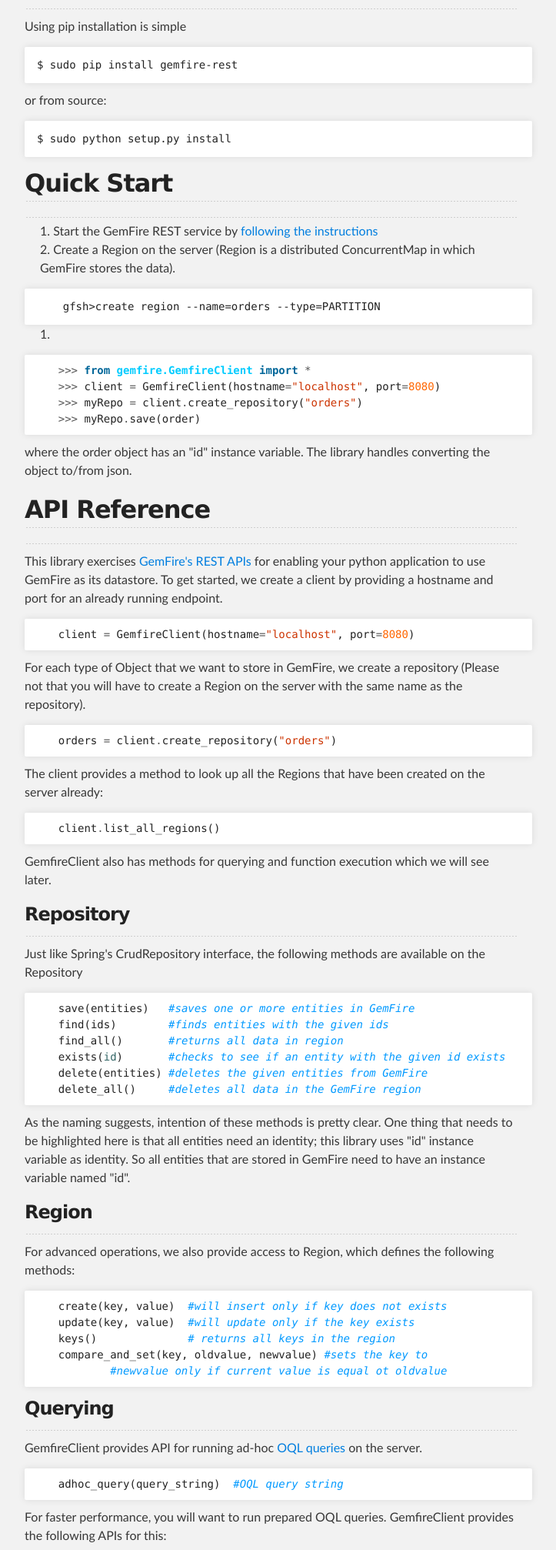
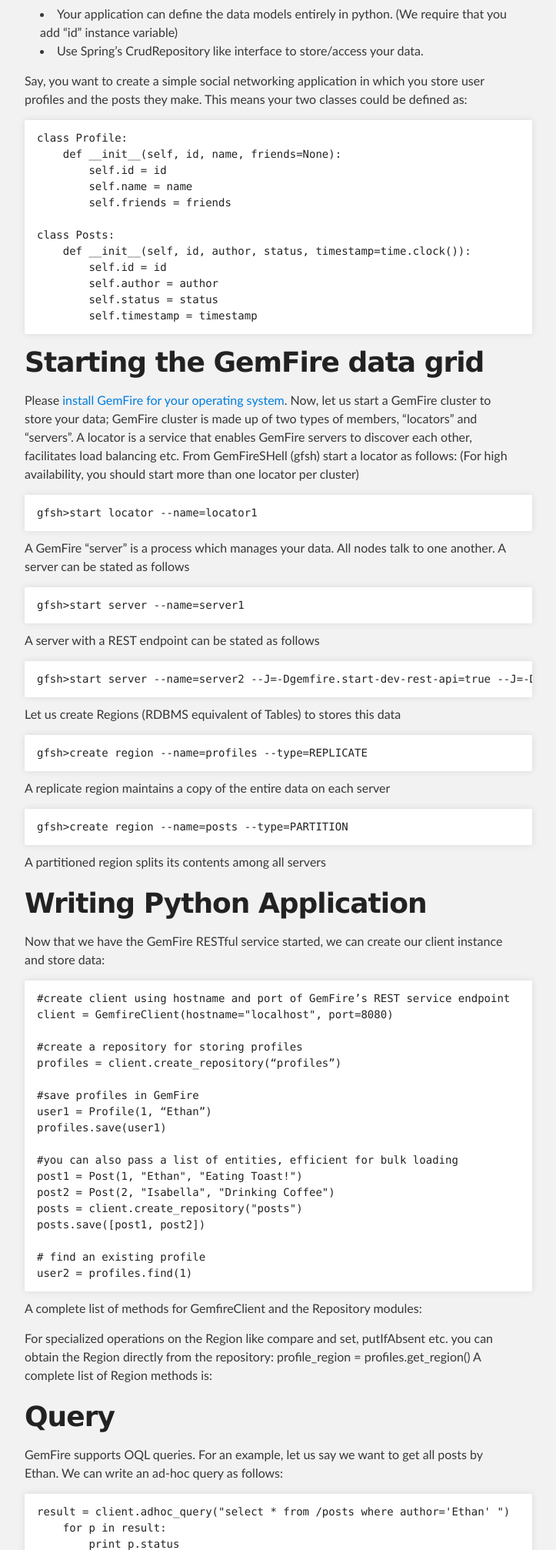
Before and after one commit to vmware-archive/py-gemfire-rest, a plain HTML site: page index.html in a window 1280 px wide. Shown: the part 492-2506 px from the top of the page at 77% size, without its empty margins (288-1011 px from the left). Drawn offline with Linux system fonts and the light colour scheme.

Commit message:
Create gh-pages branch via GitHub

```diff
--- a/index.html
+++ b/index.html
@@ -36,102 +36,125 @@
 
 <h1></h1>
 
-<p>This library enables your python applications to use GemFire as a datastore. (GemFire is a distributed key-value store. A short tutorial can be found at <a href="http://goo.gl/rF93fn">http://goo.gl/rF93fn</a>). This library exposes Spring's CrudRepository like methods in an effort to simplify GemFire's APIs while still giving access to advanced GemFire features (details below). </p>
+<p>For a quick getting started guide please see README for the project at <a href="https://github.com/gemfire/py-gemfire-rest">https://github.com/gemfire/py-gemfire-rest</a></p>
 
-<h2>
-<a name="installation" class="anchor" href="#installation"><span class="octicon octicon-link"></span></a>Installation</h2>
+<p>With the 8.0 release, GemFire now supports a RESTful API enabling any programming language to be used for writing highly scalable applications. We have also released an open-source implementation of a python package (<a href="https://github.com/gemfire/py-gemfire-rest">https://github.com/gemfire/py-gemfire-rest</a>) that utilizes GemFire’s REST API.
+With this package:</p>
 
-<hr><p>Using pip installation is simple</p>
+<ul>
+<li>Your application can define the data models entirely in python. (We require that you add “id” instance variable)</li>
+<li>Use Spring’s CrudRepository like interface to store/access your data.</li>
+</ul><p>Say, you want to create a simple social networking application in which you store user profiles and the posts they make. This means your two classes could be defined as:</p>
 
-<pre><code>$ sudo pip install gemfire-rest
+<pre><code>class Profile:
+    def __init__(self, id, name, friends=None):
+        self.id = id
+        self.name = name
+        self.friends = friends
+
+class Posts:
+    def __init__(self, id, author, status, timestamp=time.clock()):
+        self.id = id
+        self.author = author
+        self.status = status
+        self.timestamp = timestamp
 </code></pre>
 
-<p>or from source:</p>
+<h1>
+<a name="starting-the-gemfire-data-grid" class="anchor" href="#starting-the-gemfire-data-grid"><span class="octicon octicon-link"></span></a>Starting the GemFire data grid</h1>
 
-<pre><code>$ sudo python setup.py install
+<p>Please <a href="http://gemfire.docs.pivotal.io/latest/userguide/index.html#getting_started/install_intro.html">install GemFire for your operating system</a>. Now, let us start a GemFire cluster to store your data; GemFire cluster is made up of two types of members, “locators” and “servers”. A locator is a service that enables GemFire servers to discover each other, facilitates load balancing etc. From GemFireSHell (gfsh) start a locator as follows: (For high availability, you should start more than one locator per cluster)</p>
+
+<pre><code>gfsh&gt;start locator --name=locator1
 </code></pre>
 
-<h2>
-<a name="quick-start" class="anchor" href="#quick-start"><span class="octicon octicon-link"></span></a>Quick Start</h2>
+<p>A GemFire “server” is a process which manages your data. All nodes talk to one another. A server can be stated as follows</p>
 
-<hr><ol>
-<li>Start the GemFire REST service by <a href="http://gemfire.docs.pivotal.io/latest/userguide/index.html#gemfire_rest/setup_config.html">following the instructions</a>
-</li>
-<li>Create a Region on the server (Region is a distributed ConcurrentMap in which GemFire stores the data). </li>
-</ol><pre><code>    gfsh&gt;create region --name=orders --type=PARTITION
+<pre><code>gfsh&gt;start server --name=server1
 </code></pre>
 
-<ol><li>
-</li></ol><div class="highlight highlight-python"><pre>    <span class="o">&gt;&gt;&gt;</span> <span class="kn">from</span> <span class="nn">gemfire.GemfireClient</span> <span class="kn">import</span> <span class="o">*</span>
-    <span class="o">&gt;&gt;&gt;</span> <span class="n">client</span> <span class="o">=</span> <span class="n">GemfireClient</span><span class="p">(</span><span class="n">hostname</span><span class="o">=</span><span class="s">"localhost"</span><span class="p">,</span> <span class="n">port</span><span class="o">=</span><span class="mi">8080</span><span class="p">)</span>
-    <span class="o">&gt;&gt;&gt;</span> <span class="n">myRepo</span> <span class="o">=</span> <span class="n">client</span><span class="o">.</span><span class="n">create_repository</span><span class="p">(</span><span class="s">"orders"</span><span class="p">)</span>
-    <span class="o">&gt;&gt;&gt;</span> <span class="n">myRepo</span><span class="o">.</span><span class="n">save</span><span class="p">(</span><span class="n">order</span><span class="p">)</span>
-</pre></div>
+<p>A server with a REST endpoint can be stated as follows</p>
 
-<p>where the order object has an "id" instance variable. The library handles converting the object to/from json. </p>
+<pre><code>gfsh&gt;start server --name=server2 --J=-Dgemfire.start-dev-rest-api=true --J=-Dgemfire.http-service-port=8080
+</code></pre>
 
-<h2>
-<a name="api-reference" class="anchor" href="#api-reference"><span class="octicon octicon-link"></span></a>API Reference</h2>
+<p>Let us create Regions (RDBMS equivalent of Tables) to stores this data</p>
 
-<hr><p>This library exercises <a href="http://gemfire.docs.pivotal.io/latest/userguide/index.html#gemfire_rest/book_intro.html">GemFire's REST APIs</a> for enabling your python application to use GemFire as its datastore. To get started, we create a client by providing a hostname and port for an already running endpoint. </p>
+<pre><code>gfsh&gt;create region --name=profiles --type=REPLICATE
+</code></pre>
 
-<div class="highlight highlight-python"><pre>    <span class="n">client</span> <span class="o">=</span> <span class="n">GemfireClient</span><span class="p">(</span><span class="n">hostname</span><span class="o">=</span><span class="s">"localhost"</span><span class="p">,</span> <span class="n">port</span><span class="o">=</span><span class="mi">8080</span><span class="p">)</span>
-</pre></div>
+<p>A replicate region maintains a copy of the entire data on each server</p>
 
-<p>For each type of Object that we want to store in GemFire, we create a repository (Please not that you will have to create a Region on the server with the same name as the repository).</p>
+<pre><code>gfsh&gt;create region --name=posts --type=PARTITION
+</code></pre>
 
-<div class="highlight highlight-python"><pre>    <span class="n">orders</span> <span class="o">=</span> <span class="n">client</span><span class="o">.</span><span class="n">create_repository</span><span class="p">(</span><span class="s">"orders"</span><span class="p">)</span>
-</pre></div>
+<p>A partitioned region splits its contents among all servers</p>
 
-<p>The client provides a method to look up all the Regions that have been created on the server already:</p>
+<h1>
+<a name="writing-python-application" class="anchor" href="#writing-python-application"><span class="octicon octicon-link"></span></a>Writing Python Application</h1>
 
-<div class="highlight highlight-python"><pre>    <span class="n">client</span><span class="o">.</span><span class="n">list_all_regions</span><span class="p">()</span>
-</pre></div>
+<p>Now that we have the GemFire RESTful service started, we can create our client instance and store data:</p>
 
-<p>GemfireClient also has methods for querying and function execution which we will see later.</p>
+<pre><code>#create client using hostname and port of GemFire’s REST service endpoint
+client = GemfireClient(hostname="localhost", port=8080)
 
-<h3>
-<a name="repository" class="anchor" href="#repository"><span class="octicon octicon-link"></span></a>Repository</h3>
+#create a repository for storing profiles
+profiles = client.create_repository(“profiles”)
 
-<hr><p>Just like Spring's CrudRepository interface, the following methods are available on the Repository</p>
+#save profiles in GemFire
+user1 = Profile(1, “Ethan”)
+profiles.save(user1)
 
-<div class="highlight highlight-python"><pre>    <span class="n">save</span><span class="p">(</span><span class="n">entities</span><span class="p">)</span>   <span class="c">#saves one or more entities in GemFire</span>
-    <span class="n">find</span><span class="p">(</span><span class="n">ids</span><span class="p">)</span>        <span class="c">#finds entities with the given ids</span>
-    <span class="n">find_all</span><span class="p">()</span>       <span class="c">#returns all data in region</span>
-    <span class="n">exists</span><span class="p">(</span><span class="nb">id</span><span class="p">)</span>       <span class="c">#checks to see if an entity with the given id exists</span>
-    <span class="n">delete</span><span class="p">(</span><span class="n">entities</span><span class="p">)</span> <span class="c">#deletes the given entities from GemFire</span>
-    <span class="n">delete_all</span><span class="p">()</span>     <span class="c">#deletes all data in the GemFire region</span>
-</pre></div>
+#you can also pass a list of entities, efficient for bulk loading
+post1 = Post(1, "Ethan", "Eating Toast!")
+post2 = Post(2, "Isabella", "Drinking Coffee")
+posts = client.create_repository("posts")
+posts.save([post1, post2])
 
-<p>As the naming suggests, intention of these methods is pretty clear. One thing that needs to be highlighted here is that all entities need an identity; this library uses "id" instance variable as identity. So all entities that are stored in GemFire need to have an instance variable named "id".</p>
+# find an existing profile
+user2 = profiles.find(1)
+</code></pre>
 
-<h3>
-<a name="region" class="anchor" href="#region"><span class="octicon octicon-link"></span></a>Region</h3>
+<p>A complete list of methods for GemfireClient and the Repository modules:</p>
 
-<hr><p>For advanced operations, we also provide access to Region, which defines the following methods:</p>
+<p>For specialized operations on the Region like compare and set, putIfAbsent etc. you can obtain the Region directly from the repository:
+profile_region = profiles.get_region()
+A complete list of Region methods is:</p>
 
-<div class="highlight highlight-python"><pre>    <span class="n">create</span><span class="p">(</span><span class="n">key</span><span class="p">,</span> <span class="n">value</span><span class="p">)</span>  <span class="c">#will insert only if key does not exists</span>
-    <span class="n">update</span><span class="p">(</span><span class="n">key</span><span class="p">,</span> <span class="n">value</span><span class="p">)</span>  <span class="c">#will update only if the key exists</span>
-    <span class="n">keys</span><span class="p">()</span>              <span class="c"># returns all keys in the region</span>
-    <span class="n">compare_and_set</span><span class="p">(</span><span class="n">key</span><span class="p">,</span> <span class="n">oldvalue</span><span class="p">,</span> <span class="n">newvalue</span><span class="p">)</span> <span class="c">#sets the key to </span>
-            <span class="c">#newvalue only if current value is equal ot oldvalue</span>
-</pre></div>
+<h1>
+<a name="query" class="anchor" href="#query"><span class="octicon octicon-link"></span></a>Query</h1>
 
-<h3>
-<a name="querying" class="anchor" href="#querying"><span class="octicon octicon-link"></span></a>Querying</h3>
+<p>GemFire supports OQL queries. For an example, let us say we want to get all posts by Ethan. We can write an ad-hoc query as follows:</p>
 
-<hr><p>GemfireClient provides API for running ad-hoc <a href="http://gemfire.docs.pivotal.io/latest/userguide/index.html#developing/querying_basics/chapter_overview.html">OQL queries</a> on the server.</p>
+<pre><code>result = client.adhoc_query("select * from /posts where author='Ethan' ")
+    for p in result:
+        print p.status
+</code></pre>
 
-<div class="highlight highlight-python"><pre>    <span class="n">adhoc_query</span><span class="p">(</span><span class="n">query_string</span><span class="p">)</span>  <span class="c">#OQL query string</span>
-</pre></div>
+<p>When we want to use the above query for a different author, we can create a prepared query by passing an identifier for the prepared query along with the actual query string. We can use the identifier to run a prepared query at a later point. In the below example, we create a prepared query identified by “all_posts” and later use that identifier to run the query by passing in the parameters.</p>
 
-<p>For faster performance, you will want to run prepared OQL queries. GemfireClient provides the following APIs for this:</p>
+<pre><code>    client.new_query("all_posts", "select * from /posts where author=$1")
+    result = client.run_query("all_posts", "Ethan")
+    for p in result:
+        print p.status
+</code></pre>
 
-<div class="highlight highlight-python"><pre>    <span class="c">#registers and prepares the OQL query on the server</span>
-    <span class="n">new_query</span><span class="p">(</span><span class="n">query_id</span><span class="p">,</span> <span class="n">query_string</span><span class="p">)</span>
-    <span class="c">#runs the query with specified parameters </span>
-    <span class="n">run_query</span><span class="p">(</span><span class="n">query_id</span><span class="p">,</span> <span class="n">query_args</span><span class="p">)</span>
-</pre></div>
+<h1>
+<a name="accessing-data-from-other-languages" class="anchor" href="#accessing-data-from-other-languages"><span class="octicon octicon-link"></span></a>Accessing data from Other Languages</h1>
+
+<p>GemFire internally saves this data in its Portable Data eXchange format (PDX), so it is possible to access and modify the data inserted from python in other languages. The following code snippet demonstrates how this can be done from GemFire’s Java client:</p>
+
+<pre><code>ClientCacheFactory cf = new ClientCacheFactory();
+        cf.addPoolLocator(“localhost”, 10334);
+        ClientCache cache = cf.create();
+        ClientRegionFactory&lt;Integer, Profile&gt; rf = cache.createClientRegionFactory(ClientRegionShortcut.PROXY);
+        Region profiles = rf.create("profiles");
+        PdxInstance user1 = (PdxInstance) profiles.get("1");
+        System.out.println("get returned:"+user1.getField("name")); //prints Ethan
+        WritablePdxInstance userModified = user1.createWriter();
+        userModified.setField("name", "Ethan Jr");
+        profiles.put("1", userModified);
+</code></pre>
       </section>
     </div>
 
```
Also changed, not shown: params.json (+1 -1 lines).
